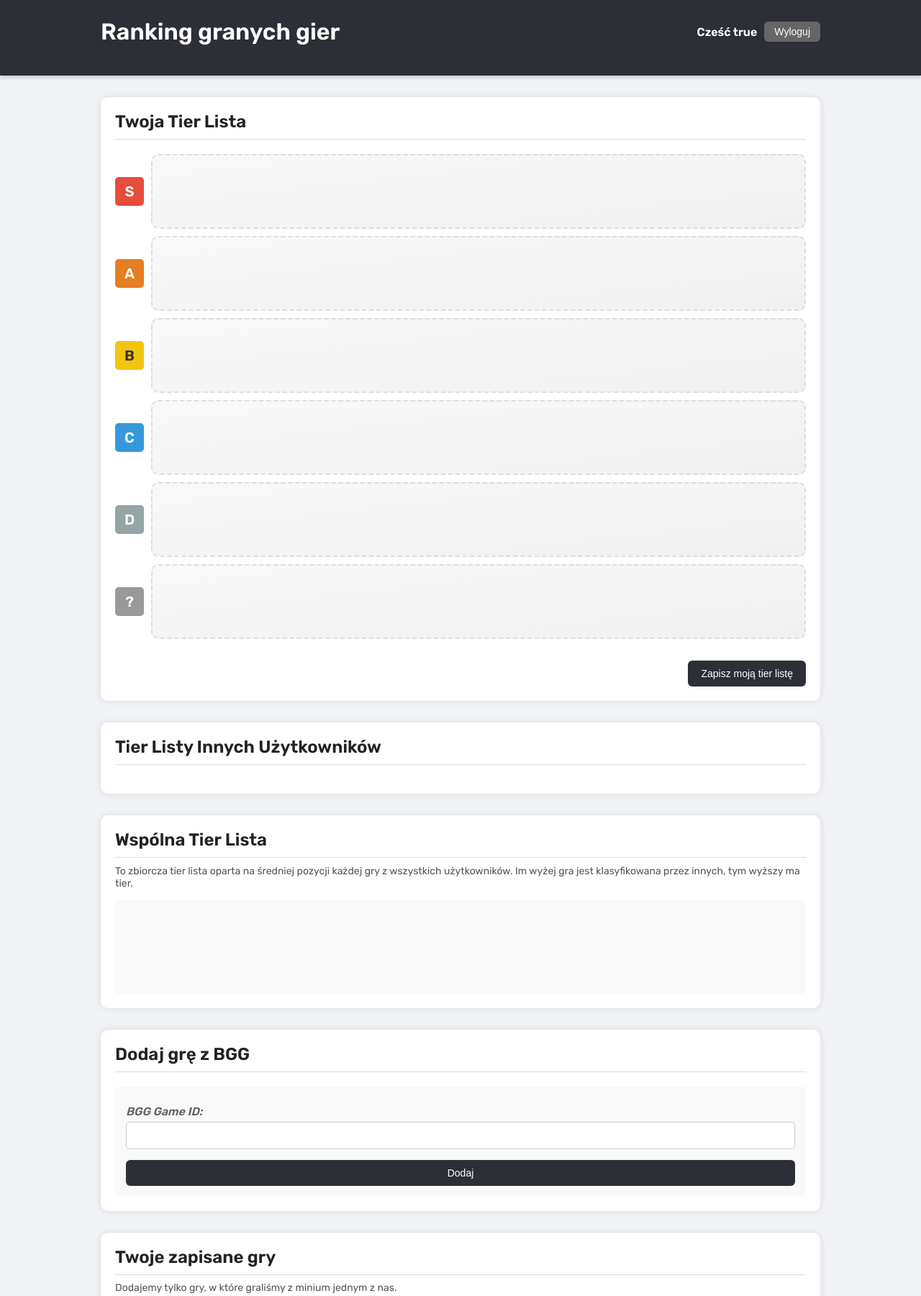
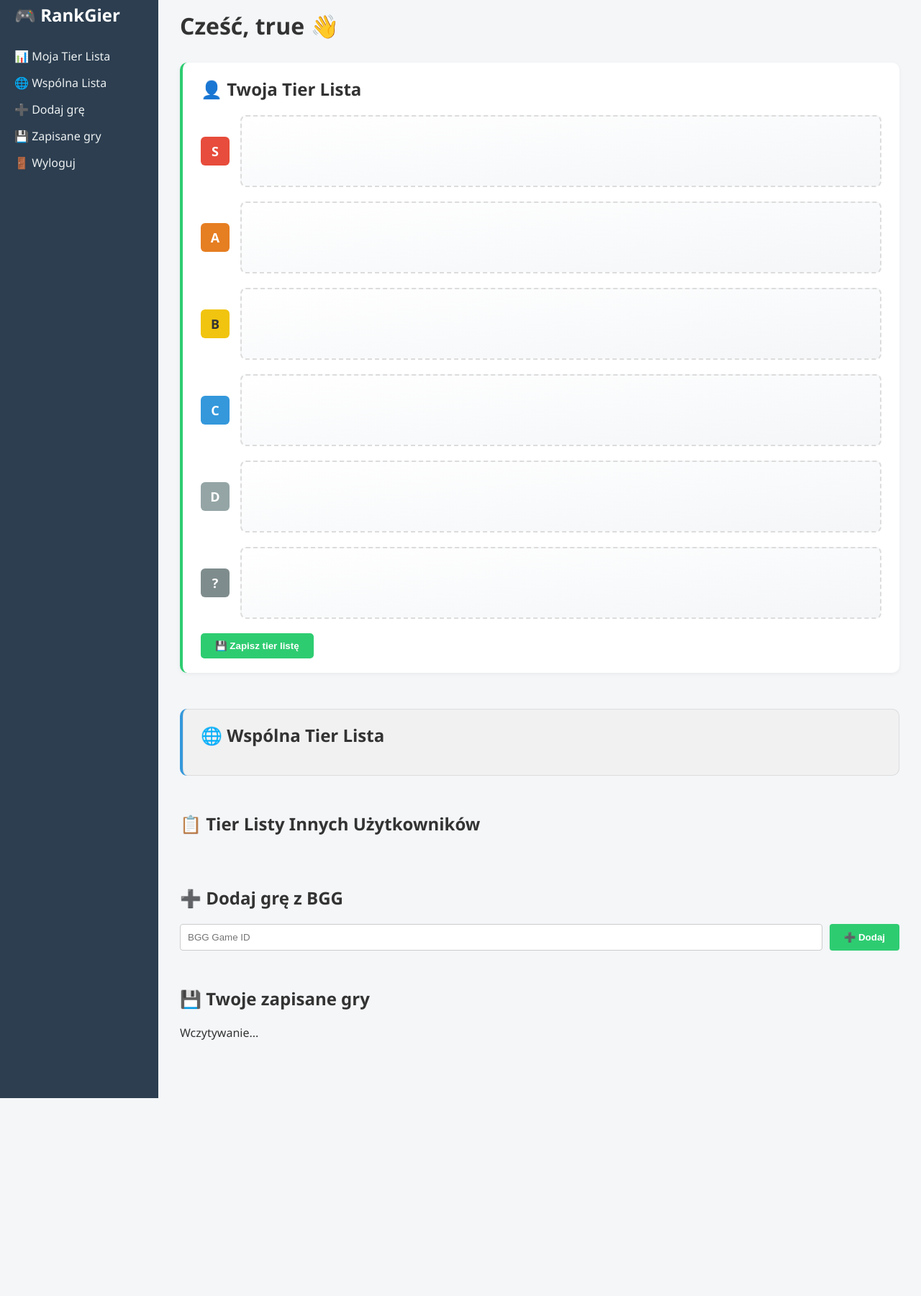
Before and after one commit to piotrgra/boardgame-ranking, a website with bundled scripts: page main.html in a window 1280 px wide. Shown: the part 16-1817 px from the top of the page at 72% size. After the commit the page ends 1542 px from the top, so only its background shows below. Built offline with nearby package versions, Linux system fonts and the light colour scheme; no server answers; sample sign-in values are in the browser's storage.

Commit message:
updating style main

```diff
--- a/database.js
+++ b/database.js
@@ -234,7 +234,7 @@ function addDragEvents(card) {
 if (!user) {
     window.location.href = "index.html";
 } else {
-    document.getElementById("loggedUser").textContent = `Cześć ${user}`;
+    document.getElementById("loggedUser").textContent = `${user}`;
 }
 
 document.getElementById("logoutBtn")?.addEventListener("click", () => {
--- a/main.css
+++ b/main.css
@@ -1,131 +1,94 @@
-@import url('https://fonts.googleapis.com/css2?family=Rubik:wght@400;500;600&display=swap');
-
-body, html {
+* {
     margin: 0;
     padding: 0;
     box-sizing: border-box;
-    font-family: 'Rubik', sans-serif;
-    background-color: #f0f2f5;
-    color: #222;
-    height: 100%;
 }
 
-.login-container {
-    background: white;
-    padding: 30px 50px;
-    border-radius: 10px;
-    box-shadow: 0 0 10px rgba(0, 0, 0, 0.1);
+body, html {
+    font-family: 'Segoe UI', sans-serif;
+    background-color: #f4f6f8;
+    color: #333;
+    height: 100%;
+    scroll-behavior: smooth;
 }
 
-.page-wrapper {
+.app {
     display: flex;
-    flex-direction: column;
     min-height: 100vh;
 }
 
-header {
-    background-color: #2d2f36;
+.sidebar {
+    width: 220px;
+    background-color: #2c3e50;
     color: white;
-    padding: 20px 0;
-    box-shadow: 0 2px 6px rgba(0, 0, 0, 0.2);
+    padding: 20px;
 }
 
-.header-content {
-    max-width: 1000px;
-    margin: 0 auto;
-    display: flex;
-    justify-content: space-between;
-    align-items: center;
+.sidebar h2 {
+    margin-bottom: 30px;
 }
 
-.user-info {
-    display: flex;
-    align-items: center;
-    gap: 10px;
-    font-size: 16px;
-    color: white;
-    white-space: nowrap;
+.sidebar nav a {
+    display: block;
+    margin: 15px 0;
+    color: #ecf0f1;
+    text-decoration: none;
+    font-weight: 500;
 }
 
-#loggedUser {
-    font-weight: bold;
+.sidebar nav a:hover {
+    color: #1abc9c;
 }
 
-#logoutBtn {
-    background-color: #666;
-    color: #fff;
-    border: none;
-    padding: 6px 14px;
-    font-size: 14px;
-    border-radius: 6px;
-    cursor: pointer;
-    transition: background 0.2s;
-    max-width: 130px;
-    margin: 0;
+.content {
+    flex: 1;
+    padding: 30px;
 }
 
-#logoutBtn:hover {
-    background-color: #4a4a4a;
+header h1 {
+    margin-bottom: 30px;
 }
 
-main.tierlist-container {
-    max-width: 1000px;
-    margin: 30px auto;
-    display: flex;
-    flex-direction: column;
-    gap: 30px;
-    flex-grow: 1;
+section {
+    margin-bottom: 50px;
 }
 
-.tierlist {
-    background-color: #fff;
-    border-radius: 10px;
-    padding: 20px;
-    box-shadow: 0 0 10px rgba(0, 0, 0, 0.1);
+section h2 {
+    margin-bottom: 20px;
 }
 
-.tierlist h2 {
-    margin-top: 0;
-    border-bottom: 1px solid #ddd;
-    padding-bottom: 10px;
+/* === MOJA VS WSPÓLNA TIER LISTA === */
+.my-tierlist {
+    background-color: #ffffff;
+    border-radius: 10px;
+    padding: 20px 25px;
+    box-shadow: 0 2px 6px rgba(0, 0, 0, 0.05);
+    border-left: 4px solid #2ecc71;
 }
 
-.tier-description {
-    font-size: 14px;
-    color: #555;
-    margin-top: -10px;
-    margin-bottom: 15px;
+.shared-tierlist {
+    background-color: #f1f1f1;
+    border-radius: 10px;
+    padding: 20px 25px;
+    border-left: 4px solid #3498db;
+    box-shadow: inset 0 0 0 1px #ddd;
 }
 
-.tierlist-box {
-    margin-top: 15px;
-    min-height: 100px;
-    background-color: #f9f9f9;
-    border-radius: 5px;
-    padding: 15px;
-    color: #666;
-    font-style: italic;
-}
-
-.tier-rankings {
-    display: flex;
-    flex-direction: column;
-    gap: 10px;
-}
-
+/* === TIERY === */
 .tier-row {
     display: flex;
     align-items: center;
-    gap: 10px;
+    gap: 15px;
+    margin-bottom: 20px;
 }
 
 .tier-label {
     width: 40px;
     height: 40px;
-    font-size: 20px;
+    font-size: 18px;
     font-weight: bold;
     color: white;
-    border-radius: 5px;
+    border-radius: 6px;
     text-align: center;
     line-height: 40px;
 }
@@ -151,161 +114,46 @@ main.tierlist-container {
     background-color: #95a5a6;
 }
 
-.tier-label[data-tier="none"],
-.tier-label.tier-unassigned {
+.tier-label[data-tier="unassigned"] {
     background-color: #7f8c8d;
 }
 
-
 .tier-slot {
     flex: 1;
-    min-height: 80px;
+    min-height: 100px;
     padding: 10px;
-    background: linear-gradient(to bottom right, #f9f9f9, #f0f0f0);
+    background: linear-gradient(to bottom right, #ffffff, #f4f6f8);
     border: 2px dashed #dcdcdc;
-    border-radius: 10px;
+    border-radius: 8px;
     display: flex;
-    gap: 8px;
     flex-wrap: wrap;
-    transition: background 0.3s;
+    gap: 10px;
 }
 
-.tier-slot .game-card {
-    display: block;
+/* === KARTY GIER === */
+.game-card {
+    background: white;
+    border-radius: 6px;
+    padding: 10px;
+    box-shadow: 0 1px 4px rgba(0, 0, 0, 0.1);
+    width: 120px;
+    text-align: center;
+    display: flex;
+    flex-direction: column;
+    align-items: center;
+    gap: 6px;
 }
 
-.my-tierlist .game-card {
-    cursor: grab;
-}
-
-.tier-slot .game-card img {
-    width: 80px;
-    height: 80px;
-    object-fit: fill;
-    border-radius: 4px;
-    margin-bottom: 0;
-}
-
-.tier-label.tier-unassigned {
-    background-color: #999;
-}
-
-.mini-tierlist {
-    margin-bottom: 30px;
-}
-
-.mini-tierlist h3 {
-    margin-bottom: 10px;
-    font-size: 16px;
-    color: #444;
-}
-
-.mini-tier-row {
-    display: flex;
-    align-items: center;
-    margin-bottom: 5px;
-}
-
-.mini-tier-label {
-    width: 30px;
-    height: 30px;
-    font-size: 14px;
-    font-weight: bold;
-    color: white;
-    border-radius: 5px;
-    text-align: center;
-    line-height: 30px;
-    margin-right: 10px;
-}
-
-.mini-tier-S {
-    background-color: #e74c3c;
-}
-
-.mini-tier-A {
-    background-color: #e67e22;
-}
-
-.mini-tier-B {
-    background-color: #f1c40f;
-    color: #333;
-}
-
-.mini-tier-C {
-    background-color: #3498db;
-}
-
-.mini-tier-D {
-    background-color: #95a5a6;
-}
-
-.mini-tier-games {
-    display: flex;
-    gap: 6px;
-    flex-wrap: wrap;
-}
-
-.mini-tier-games img {
-    width: 40px;
-    height: 40px;
-    object-fit: cover;
+.game-card img {
+    width: 100px;
+    height: 100px;
+    object-fit: contain;
     border-radius: 4px;
 }
 
-form label {
-    display: block;
-    margin-top: 10px;
-    font-weight: bold;
-}
-
-form input, form button {
-    display: block;
-    width: 100%;
-    margin-top: 5px;
-    padding: 10px;
-    font-size: 14px;
-    border: 1px solid #ccc;
-    border-radius: 5px;
-    box-sizing: border-box;
-}
-
-#saveTierListBtn,
-form button {
-    background-color: #2d2f36;
-    color: white;
-    border: none;
-    padding: 10px 18px;
-    font-size: 14px;
-    border-radius: 6px;
-    cursor: pointer;
-    margin-top: 15px;
-    transition: background 0.2s;
-}
-
-#saveTierListBtn:hover,
-form button:hover {
-    background-color: #1e2025;
-}
-
-.game-card {
-    box-shadow: 0 0 5px rgba(0, 0, 0, 0.1);
-    display: flex;
-    flex-direction: column;
-    align-items: center;
-    max-width: 120px;
-}
-
-.game-card img {
-    width: 120px;
-    height: 120px;
-    object-fit: fill;
-    border-radius: 4px;
-    margin-bottom: 5px;
-}
-
 .game-card span {
-    font-weight: bold;
-    font-size: 11px;
+    font-size: 13px;
+    font-weight: 500;
     text-align: center;
     max-width: 100%;
     white-space: nowrap;
@@ -314,34 +162,135 @@ form button:hover {
 }
 
 .game-card button {
-    background-color: #cc0000;
+    background-color: #e74c3c;
     color: white;
     border: none;
-    padding: 5px 8px;
+    padding: 6px 10px;
+    font-size: 12px;
     border-radius: 5px;
-    font-size: 12px;
     cursor: pointer;
 }
 
 .game-card button:hover {
-    background-color: #a00000;
+    background-color: #c0392b;
 }
 
-
-#gameList {
+.game-grid {
     display: flex;
     flex-wrap: wrap;
+    gap: 15px;
+    margin-top: 15px;
+}
+
+/* === ACCORDION === */
+.accordion-list {
+    display: flex;
+    flex-direction: column;
     gap: 10px;
 }
 
-
-#gameList .game-card {
-    gap: 5px;
-    padding-bottom: 10px;
+.accordion-item {
+    border-radius: 6px;
+    background: white;
+    box-shadow: 0 1px 4px rgba(0, 0, 0, 0.1);
+    overflow: hidden;
+    transition: all 0.3s ease;
 }
 
-footer {
-    text-align: center;
-    padding: 20px;
-    color: #aaa;
+.accordion-header {
+    padding: 12px 16px;
+    background: #ecf0f1;
+    font-weight: bold;
+    cursor: pointer;
 }
+
+.accordion-content {
+    max-height: 0;
+    overflow: hidden;
+    transition: max-height 0.3s ease, padding 0.3s ease;
+    padding: 0 16px;
+}
+
+.accordion-content.open {
+    max-height: 1000px;
+    padding: 16px;
+}
+
+/* === FORMULARZ === */
+form {
+    display: flex;
+    gap: 10px;
+    align-items: stretch;
+    margin-top: 10px;
+}
+
+form input {
+    flex: 1;
+    padding: 10px;
+    border-radius: 4px;
+    border: 1px solid #ccc;
+}
+
+form button {
+    padding: 10px 20px;
+    border-radius: 4px;
+    background-color: #2ecc71;
+    border: none;
+    color: white;
+    font-weight: bold;
+    cursor: pointer;
+    transition: background 0.2s ease;
+}
+
+form button:hover {
+    background-color: #27ae60;
+}
+
+button {
+    padding: 10px 20px;
+    background-color: #2ecc71;
+    border: none;
+    border-radius: 5px;
+    color: white;
+    font-weight: bold;
+    cursor: pointer;
+}
+
+button:hover {
+    background-color: #27ae60;
+}
+
+/* === RESPONSYWNOŚĆ === */
+@media (max-width: 768px) {
+    .app {
+        flex-direction: column;
+    }
+
+    .sidebar {
+        width: 100%;
+        text-align: center;
+    }
+
+    .sidebar nav a {
+        display: inline-block;
+        margin: 10px;
+    }
+
+    .content {
+        padding: 20px;
+    }
+
+    .game-card {
+        width: 100%;
+        max-width: 100px;
+    }
+
+    form {
+        flex-direction: column;
+        align-items: stretch;
+    }
+
+    form button {
+        width: 100%;
+    }
+}
--- a/main.html
+++ b/main.html
@@ -3,95 +3,84 @@
 <head>
   <meta charset="UTF-8" />
   <meta content="width=device-width, initial-scale=1.0" name="viewport" />
-  <title>Ranking granych gier 🎮 - Panel główny</title>
-  <link href="board-game.ico" rel="icon" type="image/x-icon" />
+  <title>Ranking Gier 🎮</title>
+  <link href="board-game.ico" rel="icon" />
   <link href="main.css" rel="stylesheet" />
 </head>
 <body>
+  <div class="app">
+    <aside class="sidebar">
+      <h2>🎮 RankGier</h2>
+      <nav>
+        <a href="#my-tierlist">📊 Moja Tier Lista</a>
+        <a href="#shared-tierlist">🌐 Wspólna Lista</a>
+        <a href="#add-game">➕ Dodaj grę</a>
+        <a href="#saved-games">💾 Zapisane gry</a>
+        <a href="#" id="logoutBtn" title="Wyloguj się z aplikacji">🚪 Wyloguj</a>
+      </nav>
+    </aside>
+
+    <main class="content">
       <header>
-    <div class="header-content">
-      <h1>Ranking granych gier</h1>
-      <div class="user-info">
-        <span id="loggedUser"></span>
-        <button id="logoutBtn">Wyloguj</button>
-      </div>
-    </div>
+        <h1>Cześć, <span id="loggedUser">Użytkowniku</span> 👋</h1>
       </header>
 
-  <main class="tierlist-container">
-    <section class="tierlist my-tierlist">
-      <h2>Twoja Tier Lista</h2>
-      <div class="tier-rankings">
+      <section class="tierlist my-tierlist" id="my-tierlist">
+        <h2>👤 Twoja Tier Lista</h2>
+
         <div class="tier-row" data-tier="S">
-          <span class="tier-label" data-tier="S">S</span>
+          <div class="tier-label" data-tier="S">S</div>
           <div class="tier-slot" id="tier-S"></div>
         </div>
         <div class="tier-row" data-tier="A">
-          <span class="tier-label" data-tier="A">A</span>
+          <div class="tier-label" data-tier="A">A</div>
           <div class="tier-slot" id="tier-A"></div>
         </div>
         <div class="tier-row" data-tier="B">
-          <span class="tier-label" data-tier="B">B</span>
+          <div class="tier-label" data-tier="B">B</div>
           <div class="tier-slot" id="tier-B"></div>
         </div>
         <div class="tier-row" data-tier="C">
-          <span class="tier-label" data-tier="C">C</span>
+          <div class="tier-label" data-tier="C">C</div>
           <div class="tier-slot" id="tier-C"></div>
         </div>
         <div class="tier-row" data-tier="D">
-          <span class="tier-label" data-tier="D">D</span>
+          <div class="tier-label" data-tier="D">D</div>
           <div class="tier-slot" id="tier-D"></div>
         </div>
-        <div class="tier-row" data-tier="none">
-          <span class="tier-label tier-unassigned">?</span>
+        <div class="tier-row" data-tier="unassigned">
+          <div class="tier-label" data-tier="unassigned">?</div>
           <div class="tier-slot" id="tier-unassigned"></div>
         </div>
-      </div>
 
-      <div style="text-align: right; margin-top: 15px;">
-        <button id="saveTierListBtn">Zapisz moją tier listę</button>
-      </div>
+        <button id="saveTierListBtn">💾 Zapisz tier listę</button>
       </section>
 
-    <section class="tierlist" id="otherTierLists">
-      <h2>Tier Listy Innych Użytkowników</h2>
+      <section class="tierlist shared-tierlist" id="shared-tierlist">
+        <h2>🌐 Wspólna Tier Lista</h2>
+        <div class="other-tierlist" id="consensusTierList"></div>
       </section>
 
-    <section class="tierlist">
-      <h2>Wspólna Tier Lista</h2>
-      <p class="tier-description">
-        To zbiorcza tier lista oparta na średniej pozycji każdej gry z wszystkich użytkowników. Im wyżej gra jest klasyfikowana przez innych, tym wyższy ma tier.
-      </p>
-      <div class="tierlist-box" id="consensusTierList"></div>
+      <section class="other-users">
+        <h2>📋 Tier Listy Innych Użytkowników</h2>
+        <div class="accordion-list" id="otherTierLists"></div>
       </section>
 
-    <section class="tierlist">
-      <h2>Dodaj grę z BGG</h2>
-      <div class="tierlist-box">
+      <section class="add-game" id="add-game">
+        <h2>➕ Dodaj grę z BGG</h2>
         <form id="bggForm">
-          <label for="bggId">BGG Game ID:</label>
-          <input id="bggId" required type="number" />
-          <button type="submit">Dodaj</button>
+          <input id="bggId" placeholder="BGG Game ID" required type="number" />
+          <button type="submit">➕ Dodaj</button>
         </form>
         <div id="gamePreview"></div>
-      </div>
       </section>
 
-    <section class="tierlist">
-      <h2>Twoje zapisane gry</h2>
-      <p class="tier-description">
-        Dodajemy tylko gry, w które graliśmy z minium jednym z nas.
-      </p>
-      <div class="tierlist-box" id="gameList">
-        <p>Wczytywanie...</p>
+      <section class="saved-games" id="saved-games">
+        <h2>💾 Twoje zapisane gry</h2>
+        <div class="game-grid" id="gameList">Wczytywanie...</div>
+      </section>
+    </main>
   </div>
-    </section>
-
-  </main>
-
-  <footer>
-    <p>&copy; 2025 Ranking granych gier 🎮</p>
-  </footer>
 
   <script src="firebase-init.js" type="module"></script>
   <script src="database.js" type="module"></script>
```
Also changed, not shown: tier-others.js (+26 -2 lines), index.html (line endings or trailing spaces). Lines whose indentation alone changed are shown as unchanged.
